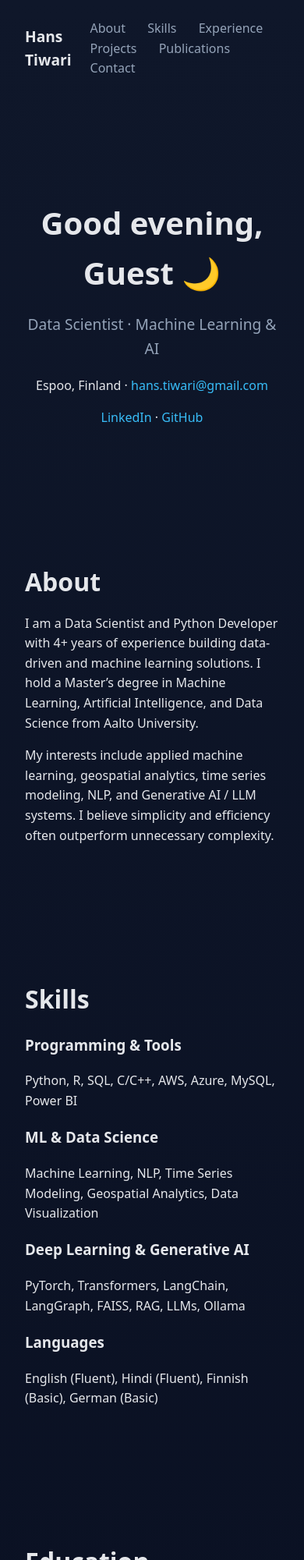
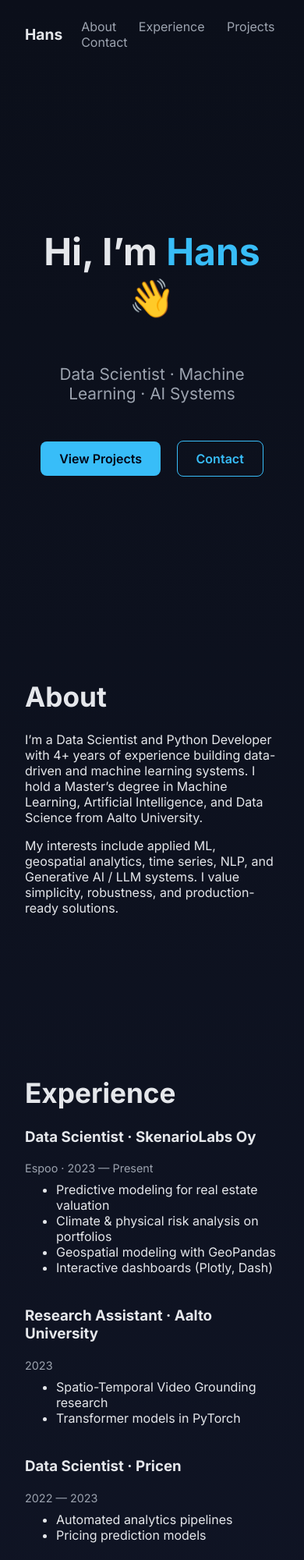
Before and after one commit to Hans7331/hans7331.github.io, a plain HTML site: page index.html in a window 390 px wide. Shown: the top 2000 px of the page at 78% size. Drawn offline with Linux system fonts and the light colour scheme.

Commit message:
update all

```diff
--- a/index.html
+++ b/index.html
@@ -2,184 +2,117 @@
 <html lang="en">
 <head>
   <meta charset="UTF-8" />
-  <meta name="viewport" content="width=device-width, initial-scale=1.0"/>
-  <title>Hans Tiwari</title>
+  <meta name="viewport" content="width=device-width, initial-scale=1.0" />
+  <title>Hans Tiwari · Data Scientist</title>
 
   <link rel="stylesheet" href="style.css" />
+  <link rel="preconnect" href="https://fonts.googleapis.com">
+  <link rel="preconnect" href="https://fonts.gstatic.com" crossorigin>
+  <link href="https://fonts.googleapis.com/css2?family=Inter:wght@300;400;600;700&display=swap" rel="stylesheet">
 </head>
 <body>
+
+  <!-- NAV -->
   <header class="nav">
-    <div class="logo">Hans Tiwari</div>
+    <div class="logo">Hans</div>
     <nav>
       <a href="#about">About</a>
-      <a href="#skills">Skills</a>
       <a href="#experience">Experience</a>
       <a href="#projects">Projects</a>
-      <a href="#publications">Publications</a>
       <a href="#contact">Contact</a>
     </nav>
   </header>
 
-  <main>
   <!-- HERO -->
   <section class="hero">
-      <h1 id="greeting">Hans Tiwari</h1>
-      <p class="subtitle">
-        Data Scientist · Machine Learning & AI
+    <h1>
+      Hi, I’m <span class="accent">Hans</span> 👋
+    </h1>
+    <p class="hero-subtitle">
+      Data Scientist · Machine Learning · AI Systems
     </p>
-      <p class="muted">
-        Espoo, Finland ·
-        <a href="mailto:hans.tiwari@gmail.com">hans.tiwari@gmail.com</a>
-      </p>
-      <p>
-        <a href="https://www.linkedin.com/in/hans-tiwari" target="_blank">LinkedIn</a> ·
-        <a href="https://github.com/hans7331" target="_blank">GitHub</a>
-      </p>
+
+    <div class="hero-buttons">
+      <a href="#projects" class="btn primary">View Projects</a>
+      <a href="#contact" class="btn secondary">Contact</a>
+    </div>
   </section>
 
   <!-- ABOUT -->
   <section id="about" class="section">
     <h2>About</h2>
     <p>
-        I am a Data Scientist and Python Developer with 4+ years of experience
-        building data-driven and machine learning solutions. I hold a Master’s
-        degree in Machine Learning, Artificial Intelligence, and Data Science
-        from Aalto University.
+      I’m a Data Scientist and Python Developer with 4+ years of experience
+      building data-driven and machine learning systems.
+      I hold a Master’s degree in Machine Learning, Artificial Intelligence,
+      and Data Science from Aalto University.
     </p>
     <p>
-        My interests include applied machine learning, geospatial analytics,
-        time series modeling, NLP, and Generative AI / LLM systems.
-        I believe simplicity and efficiency often outperform unnecessary complexity.
+      My interests include applied ML, geospatial analytics, time series,
+      NLP, and Generative AI / LLM systems.
+      I value simplicity, robustness, and production-ready solutions.
     </p>
-    </section>
-
-    <!-- SKILLS -->
-    <section id="skills" class="section">
-      <h2>Skills</h2>
-
-      <h3>Programming & Tools</h3>
-      <p>Python, R, SQL, C/C++, AWS, Azure, MySQL, Power BI</p>
-
-      <h3>ML & Data Science</h3>
-      <p>Machine Learning, NLP, Time Series Modeling, Geospatial Analytics, Data Visualization</p>
-
-      <h3>Deep Learning & Generative AI</h3>
-      <p>PyTorch, Transformers, LangChain, LangGraph, FAISS, RAG, LLMs, Ollama</p>
-
-      <h3>Languages</h3>
-      <p>English (Fluent), Hindi (Fluent), Finnish (Basic), German (Basic)</p>
-    </section>
-
-    <!-- EDUCATION -->
-    <section class="section">
-      <h2>Education</h2>
-
-      <p><strong>M.Sc. Machine Learning, Artificial Intelligence & Data Science</strong><br/>
-      Aalto University — GPA: 4.34 / 5.0<br/>
-      2021 – 2025</p>
-
-      <p><strong>B.Tech Electronics and Computer Engineering</strong><br/>
-      Vellore Institute of Technology — CGPA: 9.01 / 10.0<br/>
-      2016 – 2020</p>
   </section>
 
   <!-- EXPERIENCE -->
   <section id="experience" class="section">
     <h2>Experience</h2>
 
-      <div class="card">
-        <h3>Data Scientist — SkenarioLabs Oy</h3>
-        <p class="muted">Espoo, Finland · Sept 2023 – Present</p>
+    <div class="timeline">
+
+      <div class="item">
+        <h3>Data Scientist · SkenarioLabs Oy</h3>
+        <span>Espoo · 2023 — Present</span>
         <ul>
-          <li>Built regression and predictive models for real estate valuation and forecasting</li>
-          <li>Performed climate and physical risk analysis on property portfolios</li>
-          <li>Worked extensively with geospatial data using GeoPandas</li>
-          <li>Designed interactive dashboards using Plotly and Dash</li>
-          <li>Collaborated using AWS, Bitbucket, and JIRA</li>
+          <li>Predictive modeling for real estate valuation</li>
+          <li>Climate & physical risk analysis on portfolios</li>
+          <li>Geospatial modeling with GeoPandas</li>
+          <li>Interactive dashboards (Plotly, Dash)</li>
         </ul>
       </div>
 
-      <div class="card">
-        <h3>Research Assistant — Aalto University</h3>
-        <p class="muted">Apr 2023 – Sept 2023</p>
+      <div class="item">
+        <h3>Research Assistant · Aalto University</h3>
+        <span>2023</span>
         <ul>
-          <li>Thesis research on Spatio-Temporal Video Grounding</li>
-          <li>Designed Transformer-based models in PyTorch</li>
-          <li>Analyzed large-scale video datasets</li>
+          <li>Spatio-Temporal Video Grounding research</li>
+          <li>Transformer models in PyTorch</li>
         </ul>
       </div>
 
-      <div class="card">
-        <h3>Data Scientist — Pricen</h3>
-        <p class="muted">May 2022 – Mar 2023</p>
+      <div class="item">
+        <h3>Data Scientist · Pricen</h3>
+        <span>2022 — 2023</span>
         <ul>
-          <li>Built automated reporting pipelines</li>
-          <li>Developed pricing prediction models</li>
+          <li>Automated analytics pipelines</li>
+          <li>Pricing prediction models</li>
         </ul>
       </div>
 
-      <div class="card">
-        <h3>Software Engineer — Quant Investment Firm</h3>
-        <p class="muted">San Francisco · May 2021 – Oct 2021</p>
-        <ul>
-          <li>Statistical analysis and financial modeling</li>
-          <li>Python research using NumPy and SciPy</li>
-        </ul>
     </div>
-    </section>
-
-    <!-- PUBLICATIONS -->
-    <section id="publications" class="section">
-      <h2>Publications</h2>
-      <ul>
-        <li>
-          <a href="https://openreview.net/forum?id=0SjzFxMiHc" target="_blank">
-            Size-Modulated Deformable Attention in STVG Pipelines (ICPR ’24)
-          </a>
-        </li>
-        <li>
-          <a href="https://users.aalto.fi/~jormal/tiwari-et-al-caihu2024.pdf" target="_blank">
-            Spatio-Temporal Video Grounding of Human Actions (CAIHU ’24)
-          </a>
-        </li>
-        <li>
-          <a href="https://www.sciencedirect.com/science/article/pii/S1877050920307262" target="_blank">
-            Kids-Specific URL Classifier using RCNN (ICCIDS ’19)
-          </a>
-        </li>
-      </ul>
   </section>
 
   <!-- PROJECTS -->
   <section id="projects" class="section">
     <h2>Projects</h2>
 
-      <div class="cards">
-        <div class="card">
-          <h3>🎓 Spatio-Temporal Video Grounding (Thesis)</h3>
-          <p>
-            Transformer-based models addressing language ambiguity and object scale sensitivity.
-          </p>
-          <a href="https://aaltodoc.aalto.fi/server/api/core/bitstreams/2e21d1a3-dc8e-4c2d-82bc-f96e34f981da/content" target="_blank">
-            Read Thesis →
+    <div class="grid">
+
+      <a class="card" href="https://github.com/Hans7331/domain-knowledge-assistant-rag" target="_blank">
+        <h3>Domain Knowledge Assistant (RAG)</h3>
+        <p>End-to-end Retrieval-Augmented Generation system with vector search.</p>
       </a>
-        </div>
 
-        <div class="card">
-          <h3>Domain-Specific Knowledge Assistant (RAG)</h3>
-          <p>End-to-end Retrieval-Augmented Generation system with vector search.</p>
-          <a href="https://github.com/Hans7331/domain-knowledge-assistant-rag" target="_blank">
-            GitHub →
+      <a class="card" href="https://github.com/Hans7331/llm-analytics-assistant" target="_blank">
+        <h3>LLM-Powered Analytics Assistant</h3>
+        <p>LLM planning + execution over structured tabular data.</p>
       </a>
-        </div>
 
-        <div class="card">
-          <h3>LLM-Powered Analytics Assistant</h3>
-          <p>LLM-driven querying and explanation of structured tabular data.</p>
-          <a href="https://github.com/Hans7331/llm-analytics-assistant" target="_blank">
-            GitHub →
+      <a class="card" href="https://aaltodoc.aalto.fi/server/api/core/bitstreams/2e21d1a3-dc8e-4c2d-82bc-f96e34f981da/content" target="_blank">
+        <h3>Spatio-Temporal Video Grounding</h3>
+        <p>Master’s thesis using Transformer-based models.</p>
       </a>
-        </div>
+
     </div>
   </section>
 
@@ -188,14 +121,13 @@
     <h2>Contact</h2>
     <p>
       📧 <a href="mailto:hans.tiwari@gmail.com">hans.tiwari@gmail.com</a><br/>
-        🔗 <a href="https://www.linkedin.com/in/hans-tiwari" target="_blank">LinkedIn</a> ·
-        <a href="https://github.com/hans7331" target="_blank">GitHub</a>
+      🔗 <a href="https://github.com/hans7331" target="_blank">GitHub</a> ·
+      <a href="https://www.linkedin.com/in/hans-tiwari" target="_blank">LinkedIn</a>
     </p>
   </section>
-  </main>
 
   <footer>
-    <p>© <span id="year"></span> Hans Tiwari</p>
+    © <span id="year"></span> Hans Tiwari
   </footer>
 
   <script src="script.js"></script>
--- a/script.js
+++ b/script.js
@@ -1,15 +1,2 @@
-// Greeting
-const greetingEl = document.getElementById("greeting");
-const hour = new Date().getHours();
-
-let greeting = "Welcome, Guest 👋";
-
-if (hour < 12) greeting = "Good morning, Guest 🌅";
-else if (hour < 18) greeting = "Good afternoon, Guest ☀️";
-else greeting = "Good evening, Guest 🌙";
-
-greetingEl.textContent = greeting;
-
-// Footer year
 document.getElementById("year").textContent =
   new Date().getFullYear();
--- a/style.css
+++ b/style.css
@@ -1,8 +1,8 @@
 :root {
-  --bg: #0f172a;
-  --bg-soft: #020617;
+  --bg: #0b0f1a;
+  --bg-soft: #12172a;
   --text: #e5e7eb;
-  --muted: #94a3b8;
+  --muted: #9ca3af;
   --accent: #38bdf8;
 }
 
@@ -10,12 +10,15 @@
   box-sizing: border-box;
 }
 
+html {
+  scroll-behavior: smooth;
+}
+
 body {
   margin: 0;
-  font-family: system-ui, -apple-system, BlinkMacSystemFont, sans-serif;
+  font-family: "Inter", system-ui, sans-serif;
   background: linear-gradient(180deg, var(--bg), var(--bg-soft));
   color: var(--text);
-  line-height: 1.6;
 }
 
 a {
@@ -23,11 +26,7 @@ a {
   text-decoration: none;
 }
 
-a:hover {
-  text-decoration: underline;
-}
-
-/* Navigation */
+/* NAV */
 .nav {
   display: flex;
   justify-content: space-between;
@@ -49,58 +48,100 @@ a:hover {
   color: var(--text);
 }
 
-/* Hero */
+/* HERO */
 .hero {
+  min-height: 80vh;
+  display: flex;
+  flex-direction: column;
+  justify-content: center;
+  align-items: center;
   text-align: center;
-  padding: 6rem 2rem 4rem;
+  padding: 2rem;
 }
 
 .hero h1 {
-  font-size: clamp(2.5rem, 5vw, 3.5rem);
-  margin-bottom: 1rem;
+  font-size: clamp(3rem, 6vw, 4rem);
 }
 
-.subtitle {
-  color: var(--muted);
-  font-size: 1.2rem;
+.accent {
+  color: var(--accent);
 }
 
-/* Sections */
+.hero-subtitle {
+  color: var(--muted);
+  font-size: 1.3rem;
+  margin-top: 1rem;
+}
+
+/* BUTTONS */
+.hero-buttons {
+  margin-top: 2.5rem;
+}
+
+.btn {
+  padding: 0.75rem 1.5rem;
+  border-radius: 8px;
+  margin: 0 0.5rem;
+  font-weight: 600;
+}
+
+.primary {
+  background: var(--accent);
+  color: #020617;
+}
+
+.secondary {
+  border: 1px solid var(--accent);
+}
+
+/* SECTIONS */
 .section {
   max-width: 900px;
   margin: 0 auto;
-  padding: 4rem 2rem;
+  padding: 5rem 2rem;
 }
 
 .section h2 {
-  font-size: 2rem;
-  margin-bottom: 1rem;
+  font-size: 2.2rem;
+  margin-bottom: 1.5rem;
 }
 
-/* Cards */
-.cards {
+/* EXPERIENCE */
+.timeline .item {
+  margin-bottom: 2.5rem;
+}
+
+.timeline span {
+  color: var(--muted);
+  font-size: 0.9rem;
+}
+
+.timeline ul {
+  margin-top: 0.5rem;
+}
+
+/* PROJECTS */
+.grid {
   display: grid;
-  grid-template-columns: repeat(auto-fit, minmax(220px, 1fr));
+  grid-template-columns: repeat(auto-fit, minmax(240px, 1fr));
   gap: 1.5rem;
-  margin-top: 2rem;
 }
 
 .card {
-  background: rgba(255, 255, 255, 0.03);
+  background: rgba(255,255,255,0.04);
   border-radius: 12px;
   padding: 1.5rem;
   transition: transform 0.2s ease, background 0.2s ease;
 }
 
 .card:hover {
-  transform: translateY(-4px);
-  background: rgba(255, 255, 255, 0.06);
+  transform: translateY(-6px);
+  background: rgba(255,255,255,0.08);
 }
 
-/* Footer */
+/* FOOTER */
 footer {
   text-align: center;
   padding: 2rem;
   color: var(--muted);
-  font-size: 0.9rem;
 }
```
Lines whose indentation alone changed are shown as unchanged.
